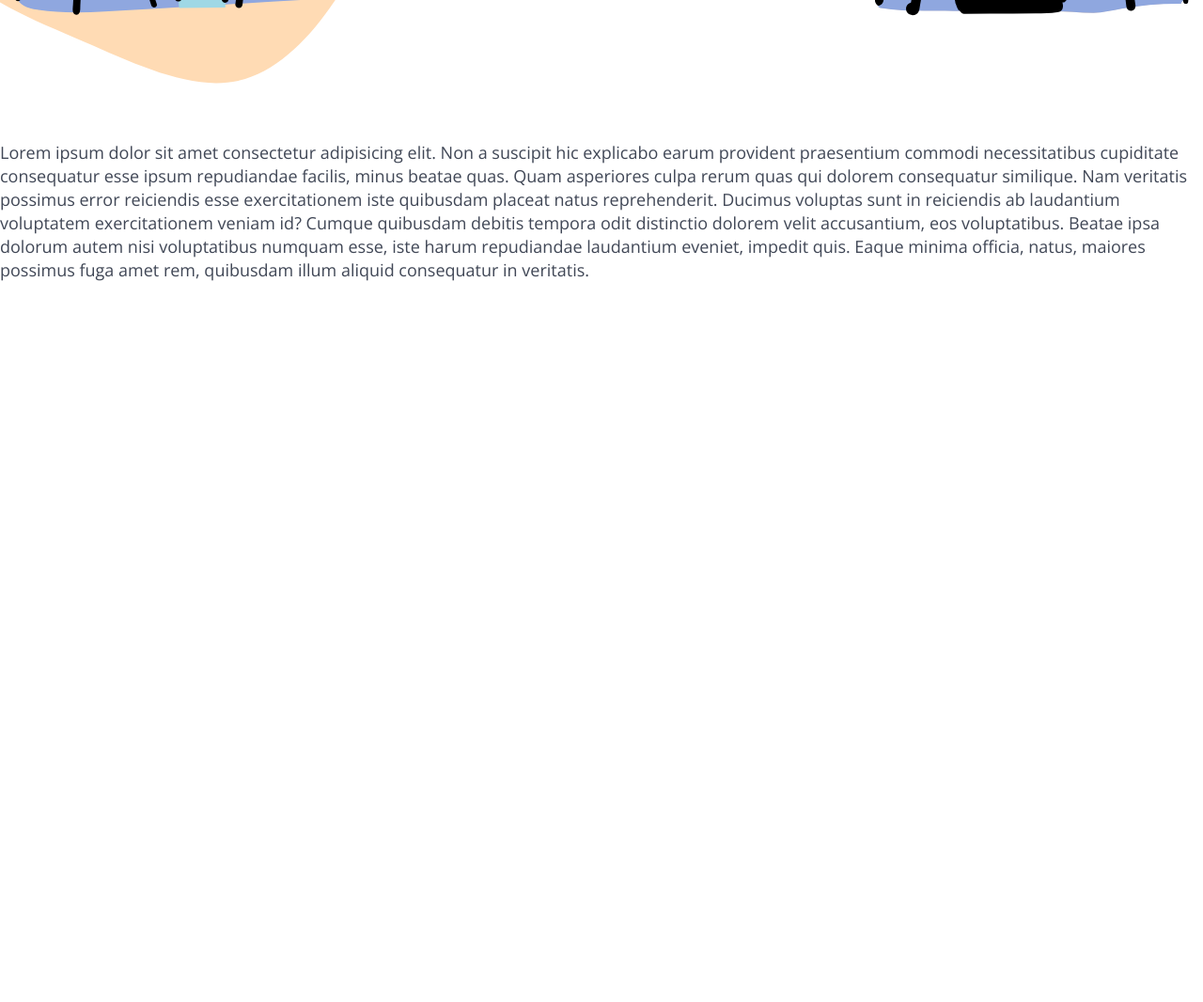
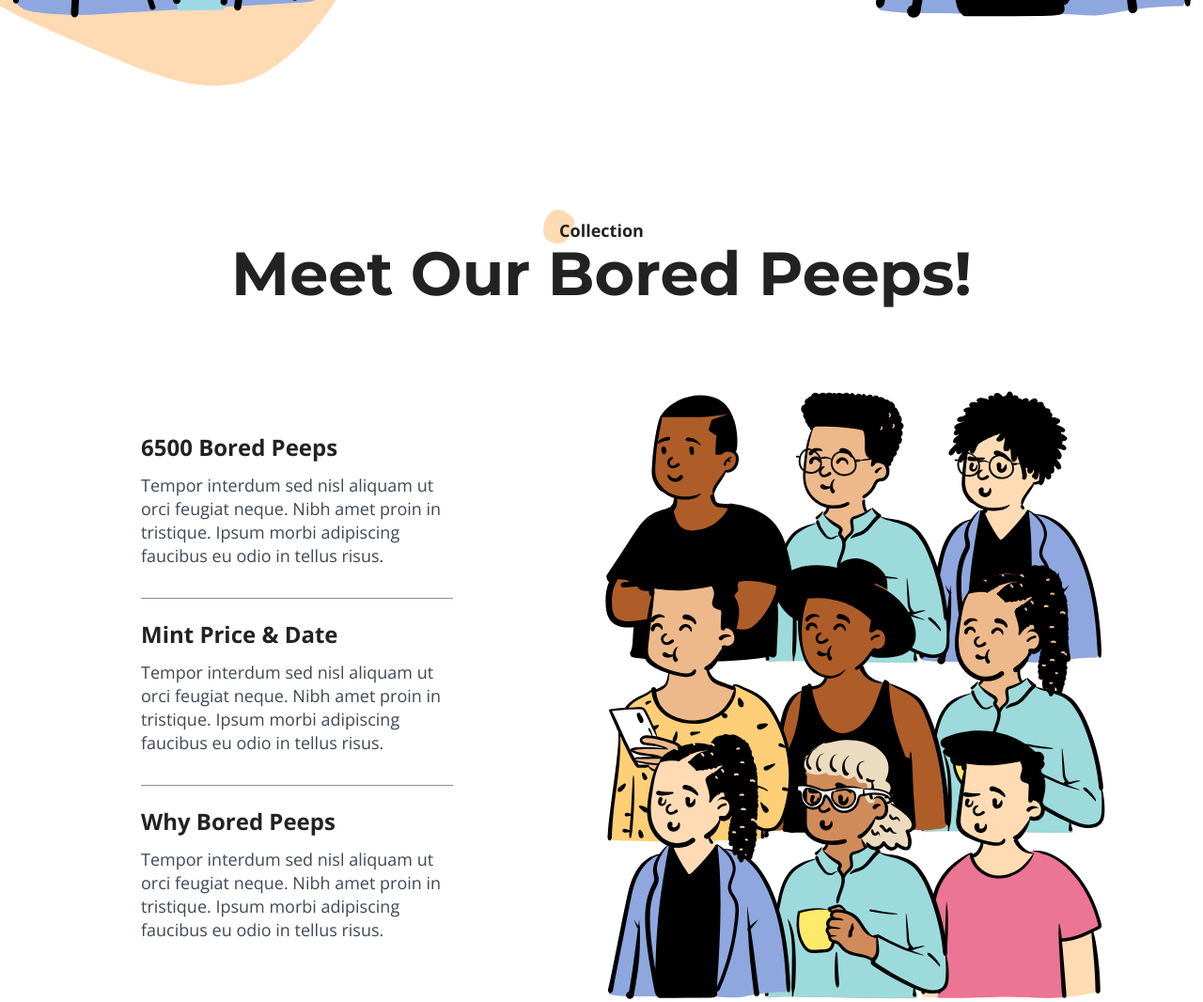
Before and after one commit to MaxSKk/NFT-Peeps, a plain HTML site: page index.html in a window 1280 px wide. Shown: the part 754-1820 px from the top of the page at 94% size. Before the commit the page ends 1054 px from the top, so only its background shows below. Drawn offline with nearby package versions, Linux system fonts and the light colour scheme.

Commit message:
add collection section

```diff
--- a/index.html
+++ b/index.html
@@ -25,7 +25,7 @@
                <nav class="header__menu menu">
                   <ul class="menu__list">
                      <li class="menu__item">
-                        <a class="menu__link" href="#">Collection</a>
+                        <a class="menu__link" href="#collection">Collection</a>
                      </li>
                      <li class="menu__item">
                         <a class="menu__link" href="#">Content</a>
@@ -67,14 +67,54 @@
       </header>
 
       <main class="main">
-         Lorem ipsum dolor sit amet consectetur adipisicing elit. Non a suscipit hic explicabo earum provident
-         praesentium commodi necessitatibus cupiditate consequatur esse ipsum repudiandae facilis, minus beatae quas.
-         Quam asperiores culpa rerum quas qui dolorem consequatur similique. Nam veritatis possimus error reiciendis
-         esse exercitationem iste quibusdam placeat natus reprehenderit. Ducimus voluptas sunt in reiciendis ab
-         laudantium voluptatem exercitationem veniam id? Cumque quibusdam debitis tempora odit distinctio dolorem velit
-         accusantium, eos voluptatibus. Beatae ipsa dolorum autem nisi voluptatibus numquam esse, iste harum repudiandae
-         laudantium eveniet, impedit quis. Eaque minima officia, natus, maiores possimus fuga amet rem, quibusdam illum
-         aliquid consequatur in veritatis.
+         <section class="collection" id="collection">
+            <div class="container">
+               <div class="collection__title-block title-block">
+                  <p class="title-block__text">
+                     <svg width="34" height="36" viewBox="0 0 34 36" fill="none" xmlns="http://www.w3.org/2000/svg">
+                        <path
+                           d="M4.16664 7.46382C6.34027 4.12431 9.53203 1.09211 13.2162 0.330028C16.9005 -0.453436 21.0773 1.03321 24.9084 3.22266C28.7394 5.41212 32.1821 8.32544 32.9415 11.7949C33.6796 15.2642 31.6918 19.3107 29.9815 23.2098C28.2499 27.1086 26.7958 30.8814 23.9499 33.1894C21.1042 35.476 16.8455 36.2977 12.6828 35.7305C8.49863 35.1845 4.41043 33.2496 2.24537 30.0898C0.0804808 26.9086 -0.161278 22.5025 0.316772 18.4868C0.79499 14.4498 1.99301 10.8033 4.16664 7.46382Z"
+                           fill="#FFDBB4" />
+                     </svg>
+                     Collection
+                  </p>
+                  <h2 class="title-block__title">Meet Our Bored Peeps!</h2>
+               </div>
+               <div class="collection__inner">
+                  <div class="collection__column-left">
+                     <div class="collection__text-block">
+                        <h3 class="collection__title">6500 Bored Peeps</h3>
+                        <p class="collection__text">
+                           Tempor interdum sed nisl aliquam ut orci feugiat neque. Nibh amet proin in tristique. Ipsum
+                           morbi adipiscing faucibus eu
+                           odio in tellus risus.
+                        </p>
+                     </div>
+                     <div class="collection__text-block">
+                        <h3 class="collection__title">Mint Price & Date</h3>
+                        <p class="collection__text">
+                           Tempor interdum sed nisl aliquam ut orci feugiat neque. Nibh amet proin in tristique. Ipsum
+                           morbi adipiscing faucibus eu
+                           odio in tellus risus.
+                        </p>
+                     </div>
+                     <div class="collection__text-block">
+                        <h3 class="collection__title">Why Bored Peeps</h3>
+                        <p class="collection__text">
+                           Tempor interdum sed nisl aliquam ut orci feugiat neque. Nibh amet proin in tristique. Ipsum
+                           morbi adipiscing faucibus eu
+                           odio in tellus risus.
+                        </p>
+                     </div>
+                  </div>
+                  <div class="collection__column-right">
+                     <img class="collection__img" src="./img/collection/collection-img.svg" alt="image">
+                  </div>
+               </div>
+            </div>
+         </section>
+
+
       </main>
 
       <footer class="footer">
--- a/js/script.js
+++ b/js/script.js
@@ -4,4 +4,11 @@ $(function () {
       $('body').toggleClass('lock')
    });
 
+   $('a[href*="#"]').on('click', function () {
+      $('html, body').animate({
+         scrollTop: $($.attr(this, 'href')).offset().top
+      }, 400);
+      return false;
+   });
+
 });
--- a/scss/style.scss
+++ b/scss/style.scss
@@ -27,10 +27,6 @@ body {
    max-width: 1000px;
    margin: 0 auto;
    padding: 0px 10px;
-
-   @media (max-width: 767.98px) {
-      max-width: none;
-   }
 }
 
 /********************************BLOCKS******************************************/
@@ -58,8 +54,6 @@ body {
 
    &__text {
       font-weight: 700;
-      font-size: 18px;
-      line-height: 25px;
       margin-bottom: 4px;
       position: relative;
 
@@ -76,12 +70,17 @@ body {
       font-weight: 700;
       font-size: 65px;
       line-height: 58px;
+
+      @media (max-width: 767.98px) {
+         font-size: 50px;
+      }
    }
 }
 
 /********************************HEADER--MENU******************************************/
 
 .header {
+   padding-bottom: 203 / 800 * 100%;
    background-image: url(../img/header/big-bg.svg);
    background-repeat: no-repeat;
    background-position: center;
@@ -102,9 +101,8 @@ body {
    }
 
    &__body {
-      padding-top: 80px;
+      margin-top: 80px;
       text-align: center;
-      min-height: 100vh;
    }
 
    &__title-block {
@@ -153,7 +151,7 @@ body {
    .header {
       background-image: url(../img/header/small-bg.svg);
       background-repeat: no-repeat;
-      background-position: top;
+      background-position: center;
    }
 }
 
@@ -212,7 +210,7 @@ body {
       }
 
       &__body {
-         padding-top: 30px;
+         margin-top: 30px;
       }
 
       &__title-block {
@@ -264,3 +262,89 @@ body {
       overflow: hidden;
    }
 }
+
+/********************************COLLECTION******************************************/
+
+.collection {
+   padding-top: 80px;
+
+   &__title-block {
+      margin-bottom: 93px;
+   }
+
+   &__inner {
+      display: flex;
+   }
+
+   &__column-left {
+      margin-top: 52px;
+      max-width: 375px;
+   }
+
+   &__text-block {
+      padding-bottom: 32px;
+      margin-bottom: 27px;
+      &:not(:last-child) {
+         border-bottom: 1px solid rgba(64, 71, 86, 0.6);
+      }
+   }
+
+   &__title {
+      font-weight: 700;
+      font-size: 24px;
+      line-height: 22px;
+      color: $title-color;
+      margin-bottom: 17px;
+   }
+
+   &__text {
+      max-width: 332px;
+   }
+
+   &__column-right {
+      margin-right: 15px;
+      max-width: 621px;
+      transform: translateX(161px);
+   }
+
+   &__img {
+      width: 100%;
+   }
+}
+
+@media (max-width: 1150px) {
+   .collection {
+      &__column-right {
+         transform: translateX(75px);
+      }
+   }
+}
+
+@media (max-width: 930px) {
+   .collection {
+      padding-top: 50px;
+
+      &__column-right {
+         transform: none;
+         margin: 20px 0px 0px 20px;
+      }
+   }
+}
+
+@media (max-width: 767.98px) {
+   .collection {
+      &__title-block {
+         margin-bottom: 45px;
+      }
+
+      &__inner {
+         flex-direction: column-reverse;
+         align-items: center;
+         text-align: center;
+      }
+
+      &__text {
+         font-size: 16px;
+      }
+   }
+}
```
Also changed, not shown: css/style.css, img/collection/collection-img.svg (added), 1 other file.
